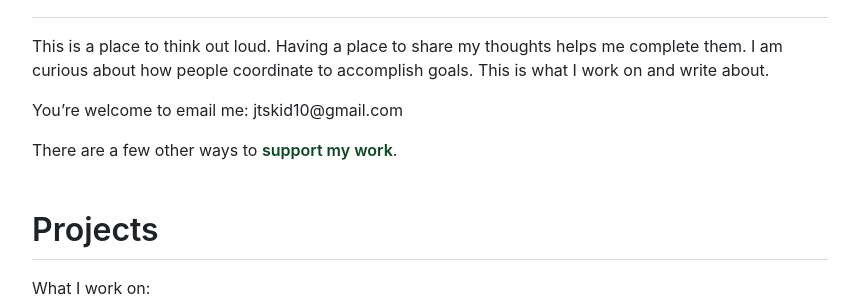
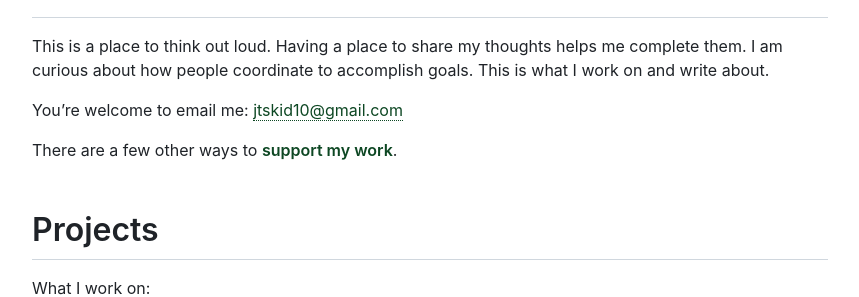
Before and after one commit to jack-t-skidmore/jack-t-skidmore.github.io, a Jekyll site: the page built from about.md, in a window 1280 px wide. Shown: the part 171-468 px from the top of the page, without its empty margins (210-1069 px from the left). Built offline with Jekyll 4.4.1, drawn with Linux system fonts in a browser that asks for light colours.

Commit message:
Click-to-copy email with "Copied!" tooltip
Add a global .copy-email style (themed via CSS vars, dark-mode aware) and a
copy handler in the layout, then wrap the email on About and Support in a
copy-email span. Click or keyboard-activate to copy the address.

Co-Authored-By: Claude Opus 4.8 <noreply@anthropic.com>

```diff
--- a/about.md
+++ b/about.md
@@ -7,7 +7,7 @@ description: "Jack works on and writes about how people coordinate to accomplish
 
 This is a place to think out loud. Having a place to share my thoughts helps me complete them. I am curious about how people coordinate to accomplish goals. This is what I work on and write about.
 
-You're welcome to email me: jtskid10@gmail.com
+You're welcome to email me: <span class="copy-email" data-email="jtskid10@gmail.com" role="button" tabindex="0" title="Click to copy">jtskid10@gmail.com</span>
 
 There are a few other ways to **[support my work](/support/)**.
 
--- a/assets/css/style.css
+++ b/assets/css/style.css
@@ -377,3 +377,29 @@ body {
     width: 6.5rem;
   }
 }
+
+/* ===== Click-to-copy email ===== */
+.copy-email {
+  position: relative;
+  cursor: pointer;
+  color: var(--link);
+  border-bottom: 1px dotted currentColor;
+  white-space: nowrap;
+}
+.copy-email::after {
+  content: "Copied!";
+  position: absolute;
+  bottom: 135%;
+  left: 50%;
+  transform: translateX(-50%);
+  background: var(--text);
+  color: var(--bg);
+  padding: 0.15em 0.5em;
+  border-radius: 4px;
+  font-size: 0.75em;
+  white-space: nowrap;
+  opacity: 0;
+  pointer-events: none;
+  transition: opacity 0.15s ease;
+}
+.copy-email.copied::after { opacity: 1; }
```
Also changed, not shown: _layouts/default.html (+18 -0 lines), support.md (+1 -1 lines).
